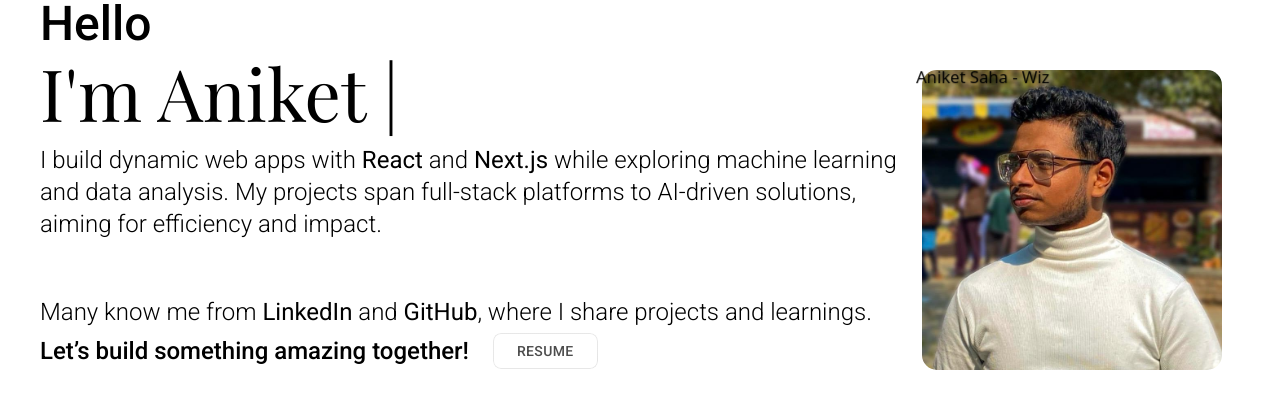
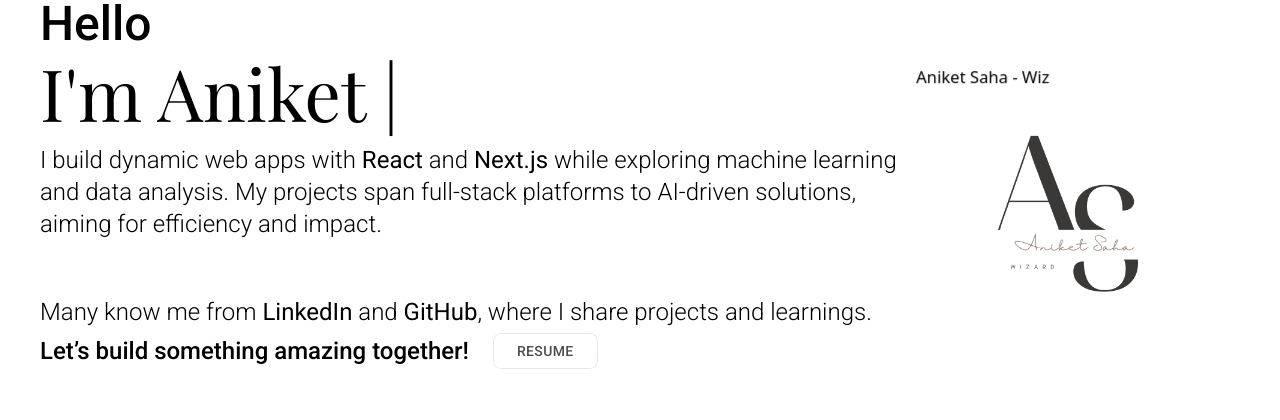
Before and after one commit to Aniket-a14/Portfolio, a Next.js app: page / in a window 1280 px wide. Shown: the part 184-604 px from the top of the page. Built offline with nearby package versions, Linux system fonts and the light colour scheme; no server answers.

Commit message:
feat: create `Body` component for the portfolio's main section, including dynamic text and a new logo image.

```diff
--- a/app/Components/Body.js
+++ b/app/Components/Body.js
@@ -71,7 +71,7 @@ export default function Page() {
         </main>
         <div className="max-w-[25%] xl:max-w-[20%] relative justify-center lg:bottom-16  xl:bottom-10  right-20 lg:flex hidden">
           <TiltedCard
-            imageSrc="/logo.jpeg"
+            imageSrc="/logo_new.png"
             altText="Aniket Saha - Wiz"
             captionText="Aniket Saha"
             containerHeight="300px"
```
Also changed, not shown: public/logo_new.png (added).
